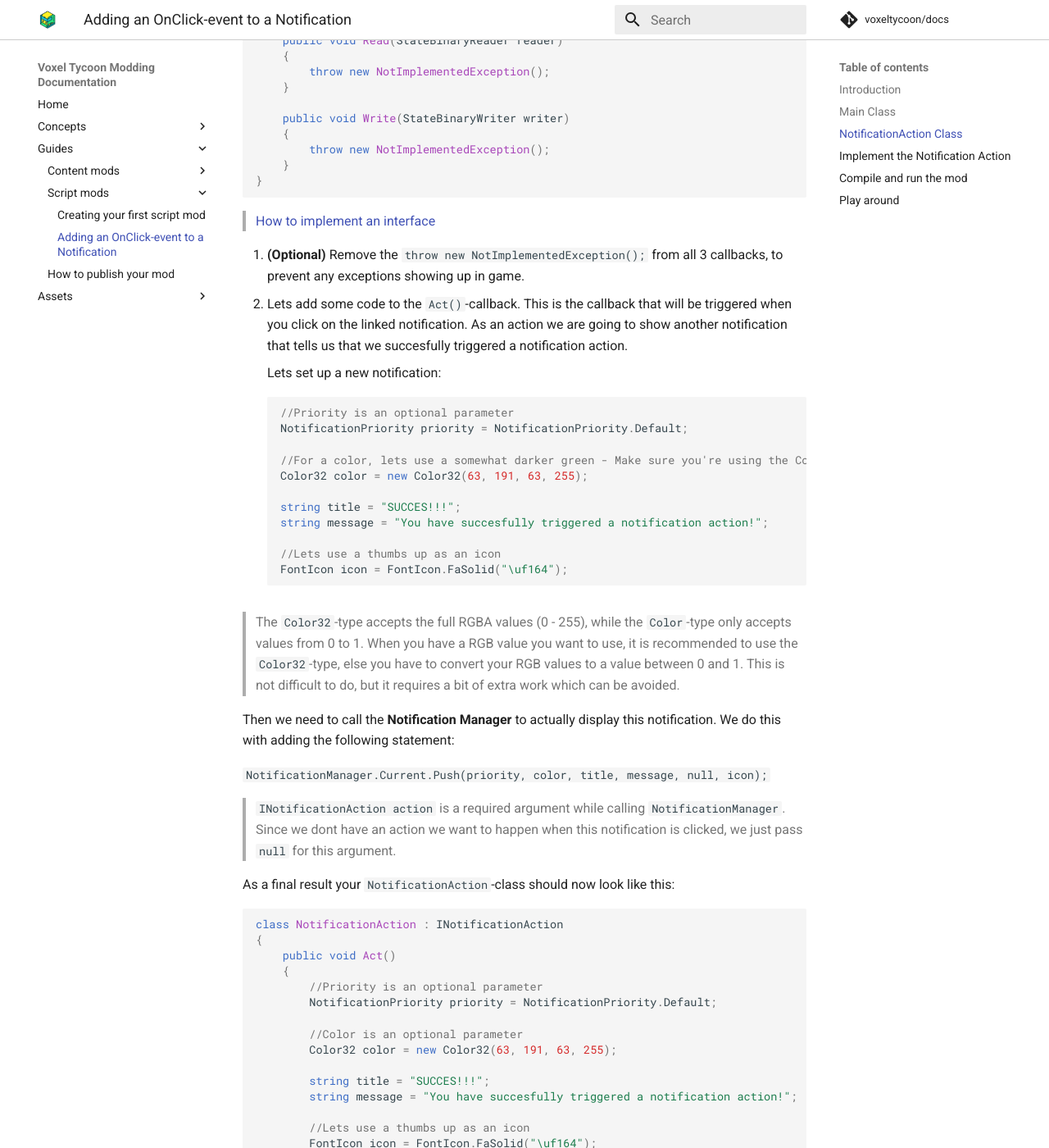
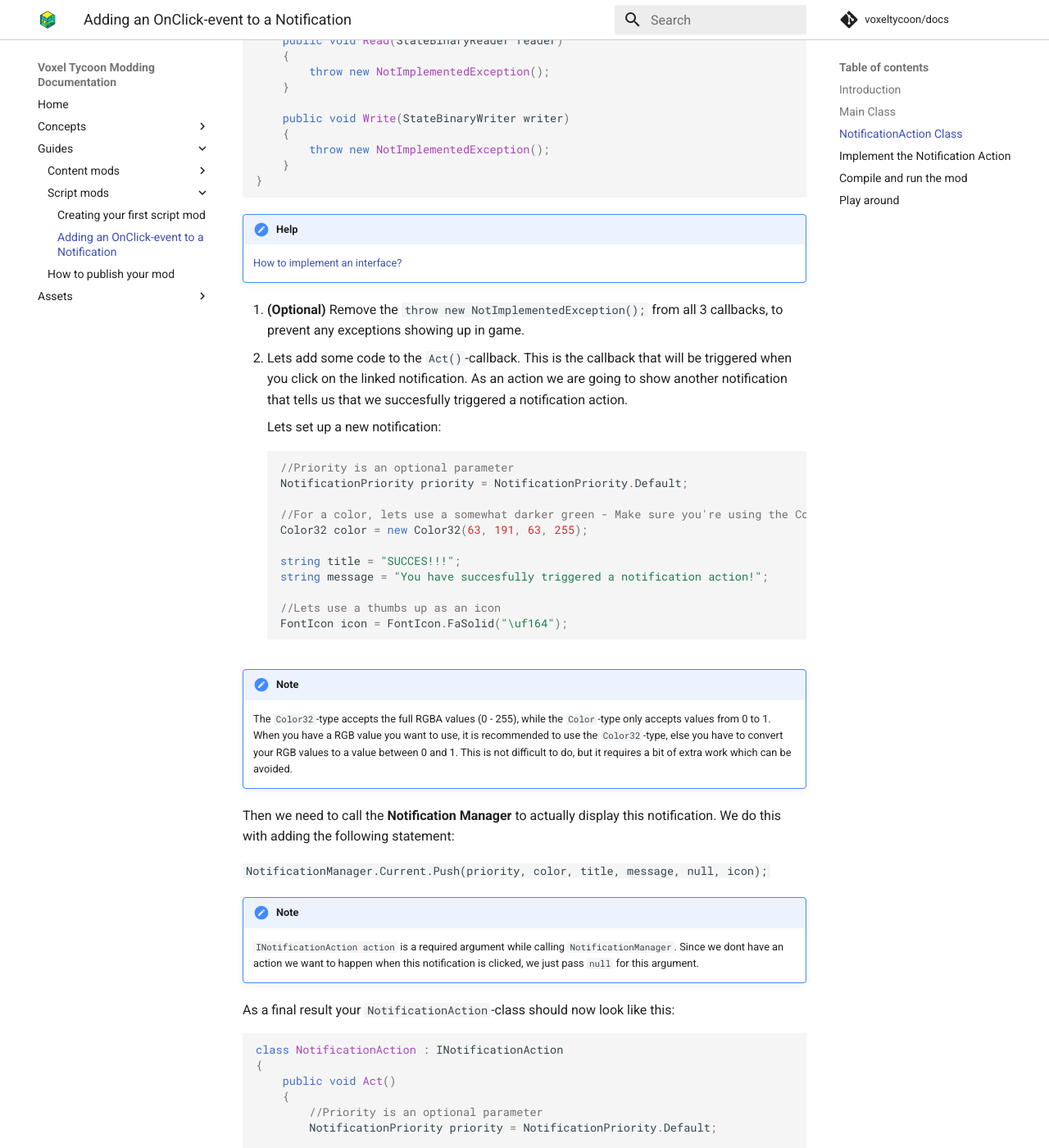
Before and after one commit to voxeltycoon/docs, an MkDocs documentation site: the page built from docs/guides/script-mods/adding-onclick-event-to-a-notification.md, in a window 1280 px wide and 1400 px high, scrolled down 4428 px. Shown: the whole window at 82% size. Built offline with MkDocs 1.6.1 and Material for MkDocs 9.7.7, drawn with Linux system fonts in a browser that asks for light colours; comment, search, counter and statistics services are not loaded.

Commit message:
Few more appearance updates

````diff
--- a/docs/guides/script-mods/adding-onclick-event-to-a-notification.md
+++ b/docs/guides/script-mods/adding-onclick-event-to-a-notification.md
@@ -141,7 +141,8 @@ class NotificationAction : INotificationAction
 }
 ```
 
->[How to implement an interface](https://docs.microsoft.com/en-us/visualstudio/ide/reference/implement-interface?view=vs-2019)
+!!! help
+    [How to implement an interface?](https://docs.microsoft.com/en-us/visualstudio/ide/reference/implement-interface?view=vs-2019)
 
 2. **(Optional)** Remove the `throw new NotImplementedException();` from all 3 callbacks, to prevent any exceptions showing up in game.
 3. Lets add some code to the `Act()`-callback. This is the callback that will be triggered when you click on the linked notification.
@@ -163,20 +164,22 @@ class NotificationAction : INotificationAction
     FontIcon icon = FontIcon.FaSolid("\uf164");
     ```
 
->The `Color32`-type accepts the full RGBA values (0 - 255), while the `Color`-type only accepts values from 0 to 1.
->When you have a RGB value you want to use, it is recommended to use the `Color32`-type, else you have to convert your RGB values
->to a value between 0 and 1. This is not difficult to do, but it requires a bit of extra work which can be avoided.
+!!! note
+    The `Color32`-type accepts the full RGBA values (0 - 255), while the `Color`-type only accepts values from 0 to 1.
+    When you have a RGB value you want to use, it is recommended to use the `Color32`-type, else you have to convert your RGB values
+    to a value between 0 and 1. This is not difficult to do, but it requires a bit of extra work which can be avoided.
 
 Then we need to call the **Notification Manager** to actually display this notification. We do this with adding the following statement:
 
 `NotificationManager.Current.Push(priority, color, title, message, null, icon);`
 
->`INotificationAction action` is a required argument while calling `NotificationManager`. Since we dont have an action
->we want to happen when this notification is clicked, we just pass `null` for this argument.
+!!! note
+    `INotificationAction action` is a required argument while calling `NotificationManager`. Since we dont have an action
+    we want to happen when this notification is clicked, we just pass `null` for this argument.
 
 As a final result your `NotificationAction`-class should now look like this:
 
-```csharp
+```csharp hl_lines="17"
 class NotificationAction : INotificationAction
 {
     public void Act()
@@ -217,7 +220,8 @@ Add the following line to your `OnGameStarted()`-callback in your `Main`-Class:
 `INotificationAction action = new NotificationAction();`
 
 Your `Main`-class should now look like this:
-```csharp
+
+```csharp hl_lines="16"
 public class Main : Mod
 {
     public void OnGameStarted()
@@ -245,7 +249,8 @@ Add the following statement to your `OnGameStarted`-callback in your `Main`-Clas
 `NotificationManager.Current.Push(priority, color, title, message, action, icon);`
 
 As a final result your `Main`-class should look like this:
-```csharp
+
+```csharp hl_lines="18"
 public class Main : Mod
 {
     public void OnGameStarted()
````
